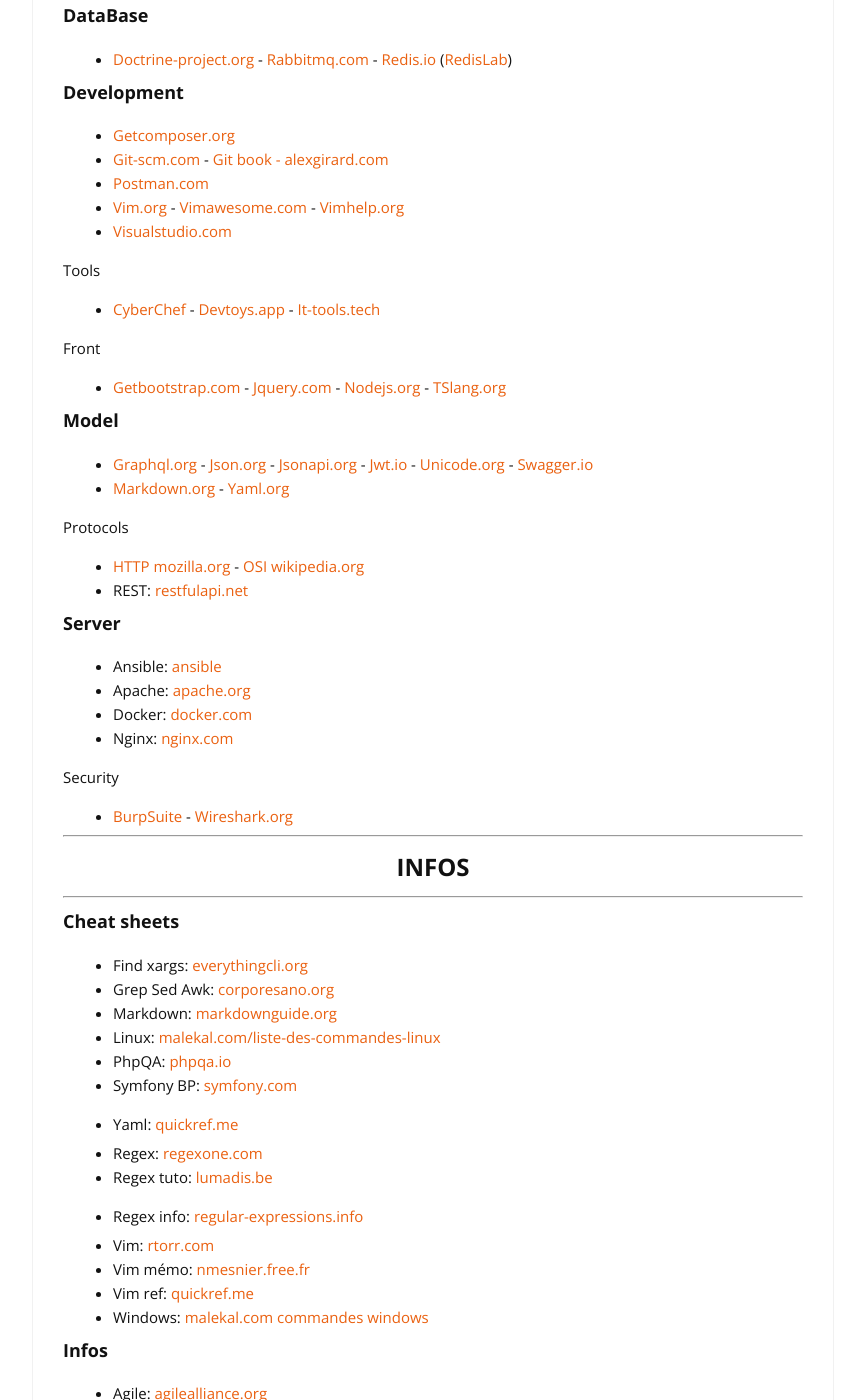
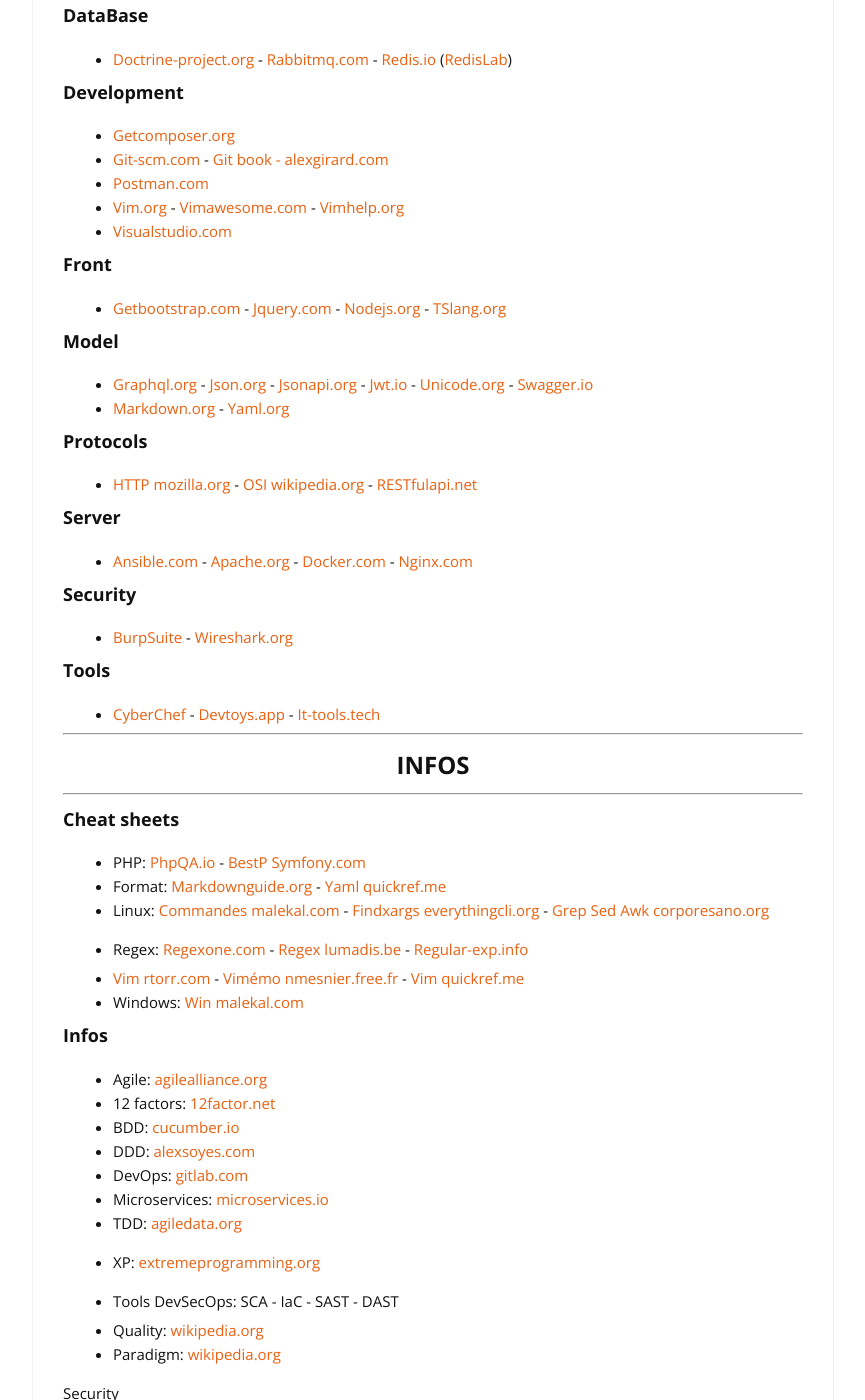
Before and after one commit to cylmat/cylmat.github.io, a Jekyll site: the page built from _pages/USEFUL.md, in a window 1280 px wide and 1400 px high, scrolled down 1778 px. Shown: the whole window, without its empty margins (207-1072 px from the left). Built offline with Jekyll 4.4.1, drawn with Linux system fonts in a browser that asks for light colours; nearby versions of some CDN libraries; some of the changed text lies outside the part shown.

Commit message:
Update USEFUL.md

```diff
--- a/_pages/USEFUL.md
+++ b/_pages/USEFUL.md
@@ -82,49 +82,36 @@
 * [Vim.org](https://www.vim.org) - [Vimawesome.com](https://vimawesome.com) - [Vimhelp.org](https://vimhelp.org)
 * [Visualstudio.com](https://code.visualstudio.com/docs)
 
-Tools
-* [CyberChef](https://gchq.github.io/CyberChef) - [Devtoys.app](https://devtoys.app) - [It-tools.tech](https://it-tools.tech)
-
-Front
+### Front
 * [Getbootstrap.com](https://getbootstrap.com/docs) - [Jquery.com](https://api.jquery.com) - [Nodejs.org](https://nodejs.org/en/docs) - [TSlang.org](https://www.typescriptlang.org/docs)
 
 ### Model
 * [Graphql.org](https://graphql.org) - [Json.org](https://www.json.org) - [Jsonapi.org](https://jsonapi.org) - [Jwt.io](https://jwt.io) - [Unicode.org](https://home.unicode.org) - [Swagger.io](https://swagger.io)
 * [Markdown.org](https://www.markdownguide.org) - [Yaml.org](https://yaml.org)
 
-Protocols
-- [HTTP mozilla.org](https://developer.mozilla.org/fr/docs/Web/HTTP) - [OSI wikipedia.org](https://fr.wikipedia.org/wiki/Mod%C3%A8le_OSI)
-- REST: [restfulapi.net](https://restfulapi.net/hateoas)
+### Protocols
+- [HTTP mozilla.org](https://developer.mozilla.org/fr/docs/Web/HTTP) - [OSI wikipedia.org](https://fr.wikipedia.org/wiki/Mod%C3%A8le_OSI) - [RESTfulapi.net](https://restfulapi.net/hateoas)
 
 ### Server
-+ Ansible: [ansible](https://www.ansible.com)
-+ Apache: [apache.org](https://httpd.apache.org)
-+ Docker: [docker.com](https://docs.docker.com)
-+ Nginx: [nginx.com](https://docs.nginx.com)
++ [Ansible.com](https://www.ansible.com) - [Apache.org](https://httpd.apache.org) - [Docker.com](https://docs.docker.com) - [Nginx.com](https://docs.nginx.com)
 
-Security
+### Security
 - [BurpSuite](https://portswigger.net/burp) - [Wireshark.org](https://www.wireshark.org)
+
+### Tools
+* [CyberChef](https://gchq.github.io/CyberChef) - [Devtoys.app](https://devtoys.app) - [It-tools.tech](https://it-tools.tech)
 
 ---
 ## <center>INFOS</center>
 ---
 ### Cheat sheets
-- Find xargs: [everythingcli.org](https://www.everythingcli.org/find-exec-vs-find-xargs)
-- Grep Sed Awk: [corporesano.org](http://www.corporesano.org/doc-site/grepawksed.html)
-- Markdown: [markdownguide.org](https://www.markdownguide.org/cheat-sheet)
-- Linux: [malekal.com/liste-des-commandes-linux](https://www.malekal.com/liste-des-commandes-linux)
-- PhpQA: [phpqa.io](https://phpqa.io)
-- Symfony BP: [symfony.com](https://symfony.com/doc/current/best_practices.html)
-- Yaml: [quickref.me](https://quickref.me/yaml.html)
+- PHP: [PhpQA.io](https://phpqa.io) - [BestP Symfony.com](https://symfony.com/doc/current/best_practices.html)
+* Format: [Markdownguide.org](https://www.markdownguide.org/cheat-sheet) - [Yaml quickref.me](https://quickref.me/yaml.html)
+* Linux: [Commandes malekal.com](https://www.malekal.com/liste-des-commandes-linux) - [Findxargs everythingcli.org](https://www.everythingcli.org/find-exec-vs-find-xargs) - [Grep Sed Awk corporesano.org](http://www.corporesano.org/doc-site/grepawksed.html)
+* Regex: [Regexone.com](https://regexone.com) - [Regex lumadis.be](https://lumadis.be/regex) - [Regular-exp.info](https://www.regular-expressions.info)
 
-+ Regex: [regexone.com](https://regexone.com)
-+ Regex tuto: [lumadis.be](https://lumadis.be/regex)
-+ Regex info: [regular-expressions.info](https://www.regular-expressions.info)
-
-- Vim: [rtorr.com](https://vim.rtorr.com)
-- Vim mémo: [nmesnier.free.fr](http://nmesnier.free.fr/vim.html)
-- Vim ref: [quickref.me](https://quickref.me/vim)
-- Windows: [malekal.com commandes windows](https://www.malekal.com/liste-commandes-invite-de-commandes-windows)
+* [Vim rtorr.com](https://vim.rtorr.com) - [Vimémo nmesnier.free.fr](http://nmesnier.free.fr/vim.html) - [Vim quickref.me](https://quickref.me/vim)
+* Windows: [Win malekal.com](https://www.malekal.com/liste-commandes-invite-de-commandes-windows)
 
 ### Infos
 + Agile: [agilealliance.org](https://www.agilealliance.org/agile101/12-principles-behind-the-agile-manifesto)
```
Also changed, not shown: other parts of _pages/USEFUL.md (+1 -2 lines).
